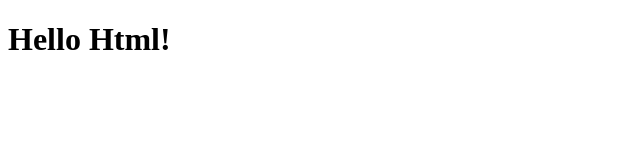
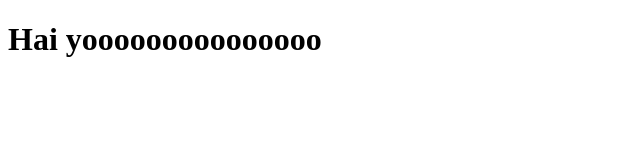
Before and after one commit to Zulmoein/urban-octo-engine, a plain HTML site: page site/index.html in a window 1280 px wide. Shown: the whole page, without its empty margins (0-640 px from the left). Drawn offline with Linux system fonts and the light colour scheme.

Commit message:
changed again

```diff
--- a/site/index.html
+++ b/site/index.html
@@ -1,9 +1,9 @@
 <!DOCTYPE html>
 <html>
 <head>
-    <title>Hello to html</title>
+    <title>Hai YOOOOOooooo</title>
 </head>
 <body>
-<h1>Hello Html!</h1>
+<h1>Hai yooooooooooooooo</h1>
 </body>
 </html>
```
